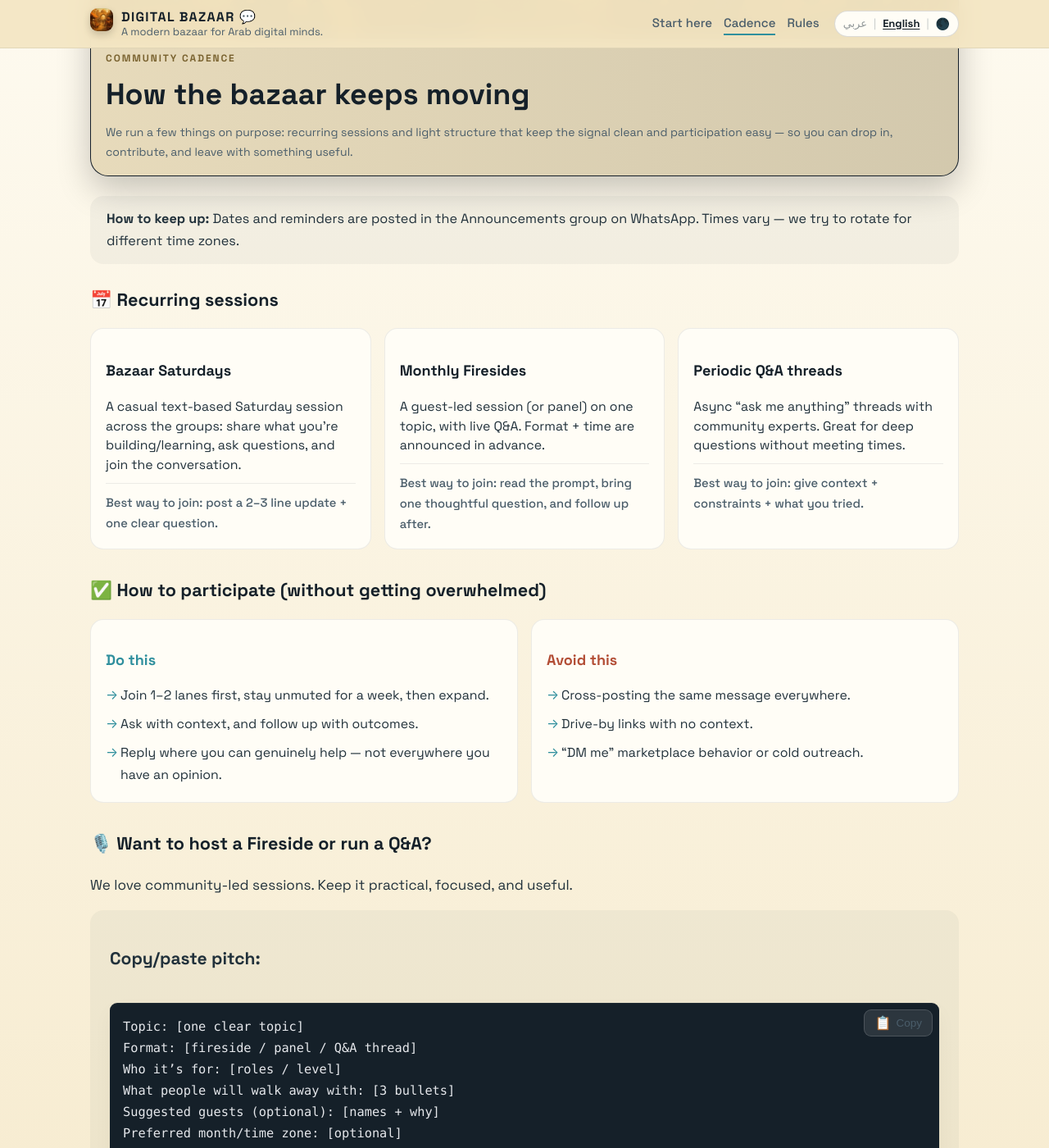
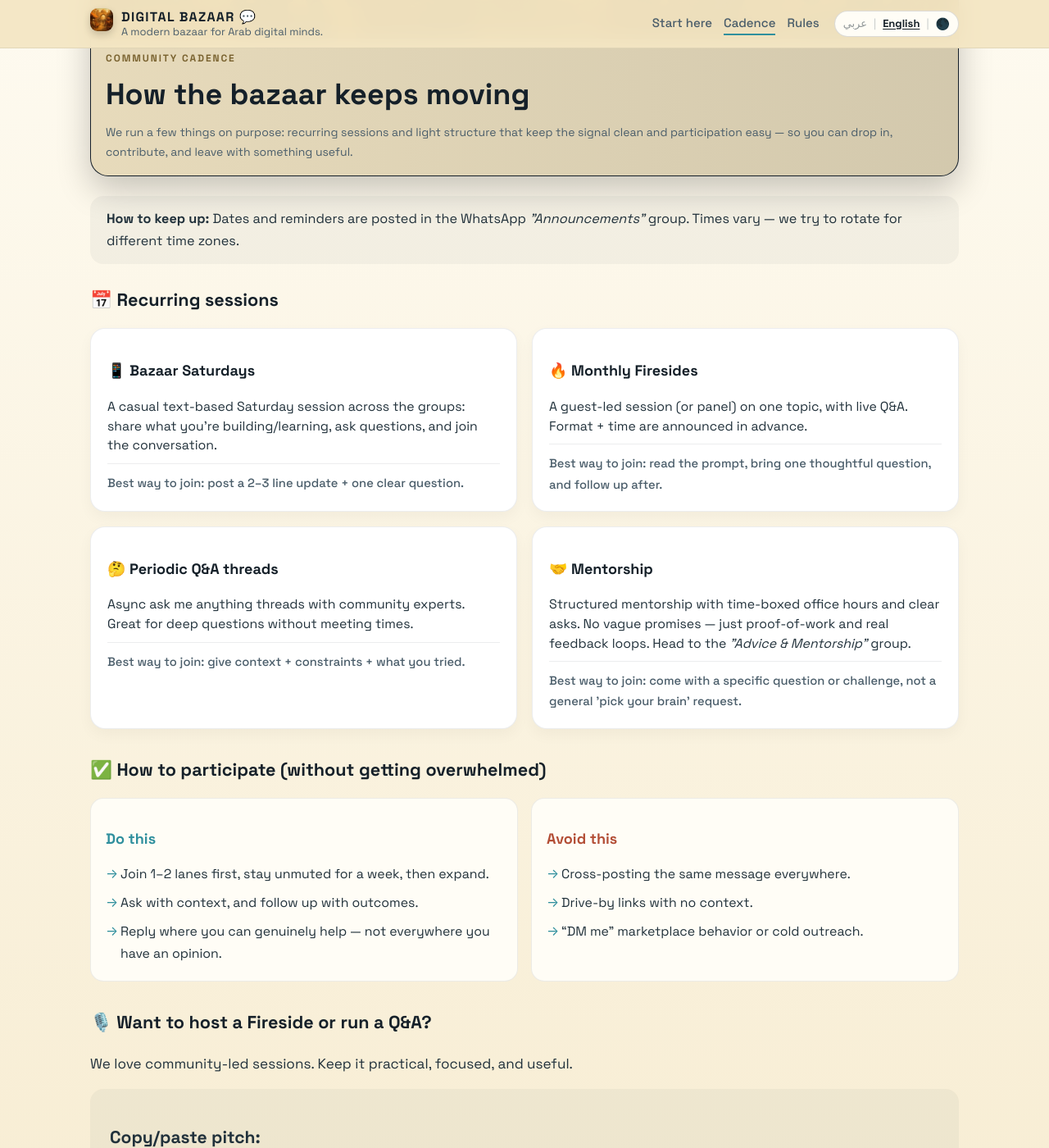
Before and after one commit to DigitalBazaarHub/digitalbazaarhub.github.io, a Jekyll site: the page built from pages/en/cadence/index.html, in a window 1280 px wide and 1400 px high, scrolled down 327 px. Shown: the whole window at 82% size. Built offline with Jekyll 4.4.1, drawn with Linux system fonts in a browser that asks for light colours; some of the changed text lies outside the part shown.

Commit message:
Fix deadcode and improve Cadence (#7)

```diff
--- a/_config.yml
+++ b/_config.yml
@@ -2,7 +2,7 @@
 # A bilingual (Arabic/English) digital magazine for the Arab tech community
 
 # Site Settings
-title: Digital Bazaar
+title: Digital Bazaar 💬
 description: A modern bazaar for Arab digital minds.
 url: "https://digitalbazaarhub.github.io"
 baseurl: ""
--- a/_data/strings_en.yml
+++ b/_data/strings_en.yml
@@ -20,23 +20,11 @@ nav:
   rules: "Rules"
   menu: "Menu"
 
-# Language Toggle
-language:
-  current: "English"
-  switch_to: "العربية"
-  switch_url: "/ar/"
-
 # Directional arrows (flip for RTL)
 arrow_right: "→"
 arrow_left: "←"
 arrow_external: "↗"
 arrow_external_rtl: "↖"
-
-# 404 Page
-error_404:
-  title: "Page Not Found"
-  message: "Sorry, the page you're looking for doesn't exist."
-  back: "Back to Home"
 
 #############################
 #                           #
@@ -373,20 +361,23 @@ cadence_page:
   hero_alt: "People gathering in a warm digital bazaar"
   keep_up:
     label: "How to keep up:"
-    text: "Dates and reminders are posted in the Announcements group on WhatsApp. Times vary — we try to rotate for different time zones."
+    text: "Dates and reminders are posted in the WhatsApp <i>\"Announcements\"</i> group. Times vary — we try to rotate for different time zones."
 
   rhythms:
     heading: "📅 Recurring sessions"
     items:
-      - title: "Bazaar Saturdays"
-        description: "A casual text-based Saturday session across the groups: share what you’re building/learning, ask questions, and join the conversation."
+      - title: "📱 Bazaar Saturdays"
+        description: "A casual text-based Saturday session across the groups: share what you're building/learning, ask questions, and join the conversation."
         how: "Best way to join: post a 2–3 line update + one clear question."
-      - title: "Monthly Firesides"
+      - title: "🔥 Monthly Firesides"
         description: "A guest-led session (or panel) on one topic, with live Q&A. Format + time are announced in advance."
         how: "Best way to join: read the prompt, bring one thoughtful question, and follow up after."
-      - title: "Periodic Q&A threads"
-        description: "Async “ask me anything” threads with community experts. Great for deep questions without meeting times."
+      - title: "🤔 Periodic Q&A threads"
+        description: "Async ask me anything threads with community experts. Great for deep questions without meeting times."
         how: "Best way to join: give context + constraints + what you tried."
+      - title: "🤝 Mentorship"
+        description: "Structured mentorship with time-boxed office hours and clear asks. No vague promises — just proof-of-work and real feedback loops. Head to the <i>\"Advice & Mentorship\"</i> group."
+        how: "Best way to join: come with a specific question or challenge, not a general 'pick your brain' request."
 
   participation:
     heading: "✅ How to participate (without getting overwhelmed)"
@@ -426,7 +417,7 @@ cadence_page:
       - question: "Do you post recaps?"
         answer: "Sometimes. If we do, we’ll link them from the relevant group (and later, on the website)."
       - question: "How do I know what’s next?"
-        answer: "Announcements group on WhatsApp — that’s the source of truth."
+        answer: "<i>\"Announcements\"</i> group on WhatsApp — that’s the source of truth."
 
 #####################################
 #                                   #
--- a/assets/css/styles.scss
+++ b/assets/css/styles.scss
@@ -2601,23 +2601,30 @@ code:not(pre code) {
   margin-bottom: 16px;
 }
 
-/* Rhythm cards grid */
+/* Rhythm cards grid - 2x2 on all breakpoints above mobile */
 .cadence-rhythms {
   display: grid;
-  gap: 16px;
+  gap: 18px;
 }
 
 @media (min-width: 640px) {
   .cadence-rhythms {
-    grid-template-columns: repeat(3, 1fr);
+    grid-template-columns: repeat(2, 1fr);
   }
 }
 
 .rhythm-card {
-  background: var(--surface-elevated);
+  background: var(--card-bg);
   border: 1px solid var(--border);
-  border-radius: var(--radius-md);
-  padding: 18px;
+  border-radius: var(--radius-lg);
+  padding: 18px 20px 20px;
+  box-shadow: var(--card-shadow);
+  transition: transform 0.12s ease, box-shadow 0.18s ease;
+}
+
+.rhythm-card:hover {
+  transform: translateY(-3px);
+  box-shadow: 0 12px 28px rgba(0,0,0,0.12);
 }
 
 .rhythm-card h3 {
@@ -2667,14 +2674,8 @@ code:not(pre code) {
    Helper classes for common styling needs.
    Uses logical properties where applicable for RTL support.
    -------------------------------------------------------------------------- */
-.text-center { text-align: center; }
-.text-start { text-align: start; }
-.text-end { text-align: end; }
-
-.mt-0 { margin-top: 0; }
-.mb-0 { margin-bottom: 0; }
-
-.hidden { display: none !important; }
+
+
 
 /* --------------------------------------------------------------------------
    21. PRINT STYLES
```
Also changed, not shown: _data/strings_ar.yml (+9 -18 lines), README.md, 2 other files.
